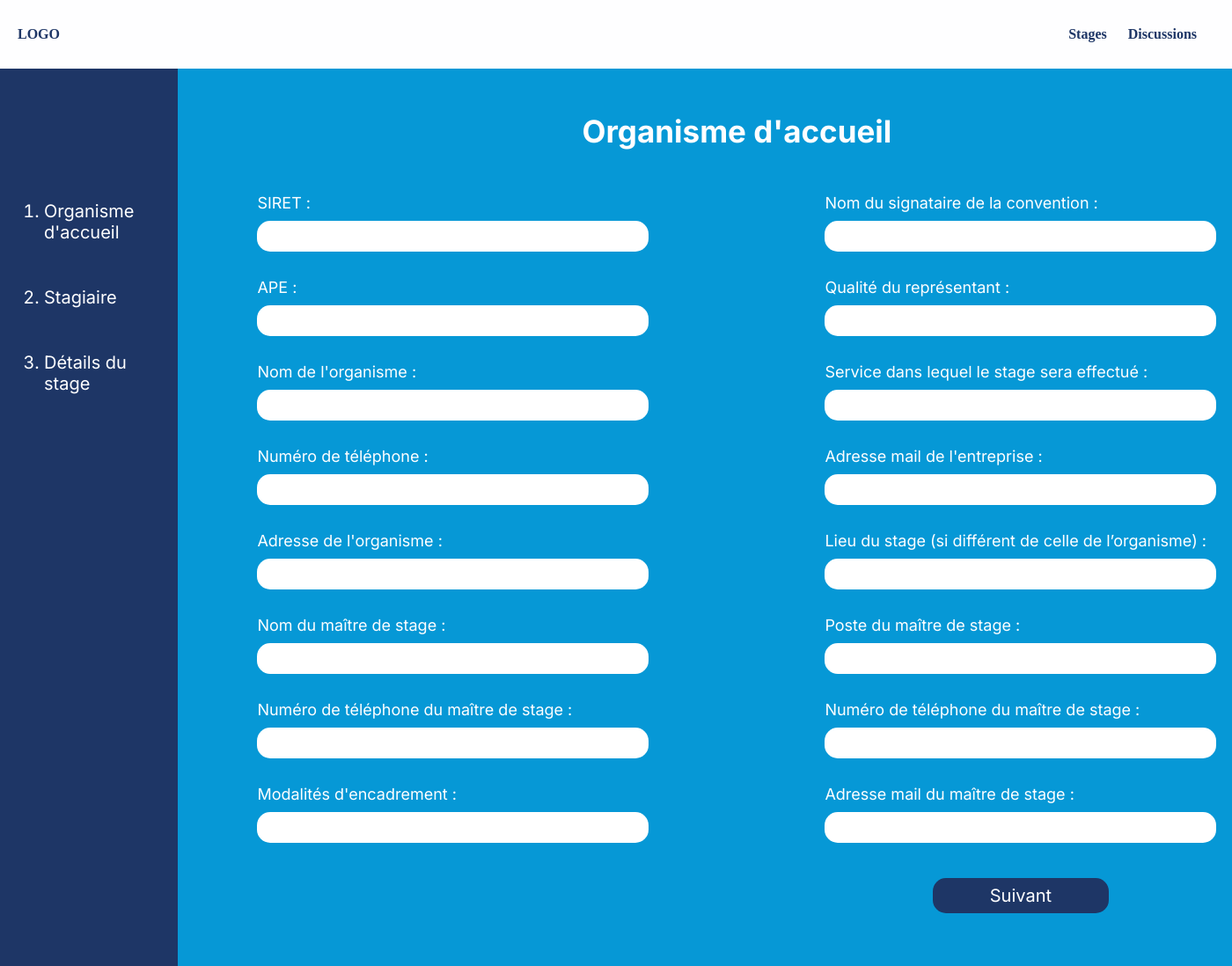
After one commit to rahnya/APPLI-STAGE, a PHP site: page /convention.html in a window 1400 px wide. The commit adds this page. Shown: the whole page at 88% size. Run offline with PHP 8.4, Linux system fonts and the light colour scheme.

Commit message:
Formulaire convention ajouté + modifications font
Googlefont ajouté au lieu de fontawesome pour éviter les pb avec hebergeur :( (#traumadelalan)

```diff
--- /dev/null
+++ b/convention.css
@@ -0,0 +1,133 @@
+@import url(root.Css);
+
+* {
+    margin: 0;
+    padding: 0;
+}
+
+#etape {
+    background-color: var(--foncé);
+    display: flex;
+    flex-direction: column;
+}
+ol {
+    display: flex;
+    flex-direction: column;
+    gap: 50px;
+    padding: 150px 50px;
+    position: sticky;
+    top: 0;
+}
+
+ol li {
+    font-family: 'Inter', serif;
+    color: var(--blanc);
+    font-size: 20px;
+}
+
+main {
+    display: flex;
+    flex-direction: row;
+    background-color: var(--bleuclair);
+    gap: 5%;
+}
+
+h1 {
+    text-align: center;
+}
+
+#etape1, #etape2, #etape3, #recapitulatif {
+    display: flex;
+    flex-direction: column;
+    padding: 50px 20px;
+    gap: 50px;
+}
+
+.formulaire {
+    display: flex;
+    flex-direction: row;
+    justify-content: space-around;
+    gap: 200px;
+}
+
+.section {
+    display: flex;
+    flex-direction: column;
+    gap: 30px;
+}
+
+#edt {
+    display: flex;
+    flex-direction: column;
+    gap: 10px;
+}
+.row {
+    display: flex;
+    flex-direction: row;
+        align-items: center;
+    gap: 10px;
+}
+
+.champ {
+    display: flex;
+    flex-direction: column;
+    gap: 10px;
+}
+
+label {
+    font-family: 'Inter', serif;
+    color: var(--blanc);
+    font-size: 18px;
+}
+
+input[type="text" i], input[type="email" i] {
+    height: 35px;
+    width: 425px;
+    border-radius: 15px;
+    border: none;
+    padding: 0px 10px;
+    font-family: 'Inter', serif;
+}
+
+input[type="date" i] {
+    height: 35px;
+    width: 165px;
+    padding: 5px 10px;
+    border-radius: 15px;
+    border: none;
+    font-family: 'Inter', serif;
+}
+
+input[type="number" i] {
+    height: 30px;
+    width: 40px;
+    padding: 2px;
+    text-align: center;
+    border-radius: 15px;
+    border: none;
+    font-family: 'Inter', serif;
+}
+
+textarea {
+    border-radius: 25px;
+    border: none;
+    padding: 10px;
+    width: 425px;
+    font-family: 'Inter', serif;
+}
+
+.next {
+    display: flex;
+    justify-content: center;
+}
+button {
+    background-color: var(--foncé);
+    color: var(--blanc);
+    font-size: 20px;
+    margin: 10px;
+    height: 40px;
+    width: 200px;
+    border-radius: 15px;
+    font-family: 'Inter', serif;
+    border: none;
+}
--- /dev/null
+++ b/convention.html
@@ -0,0 +1,240 @@
+<!DOCTYPE html>
+<html lang="fr">
+
+<head>
+    <meta charset="UTF-8">
+    <meta name="viewport" content="width=device-width, initial-scale=1.0">
+    <link rel="preconnect" href="https://fonts.googleapis.com">
+<link rel="preconnect" href="https://fonts.gstatic.com" crossorigin>
+<link href="https://fonts.googleapis.com/css2?family=Inter:ital,opsz,wght@0,14..32,100..900;1,14..32,100..900&family=Montserrat:ital,wght@0,100..900;1,100..900&display=swap" rel="stylesheet">
+    <title>Créer une nouvelle convention</title>
+    <link rel="stylesheet" href="convention.css">
+</head>
+
+<body>
+    <header>
+        <div class="logo">LOGO</div>
+        <nav>
+            <a href="etustage.php">Stages</a>
+            <a href="etudiscussion.php">Discussions</a>
+            <a href="#"><i class="fa-solid fa-right-from-bracket"></i></a>
+        </nav>
+    </header>
+
+    <main>
+    <div id="etape">
+        <ol>
+            <li class="actif">Organisme d'accueil</li>
+            <li>Stagiaire</li>
+            <li>Détails du stage</li>
+        </ol>
+    </div>
+
+
+<div id="etape1">
+
+        <h1>Organisme d'accueil</h1>
+<div class="formulaire">
+        <div class="section">
+            <div class="champ">
+                <label for="">SIRET :</label>
+                <input type="text">
+            </div>
+            <div class="champ">
+                <label for="">APE :</label>
+                <input type="text">
+            </div>
+            <div class="champ">
+                <label for="">Nom de l'organisme :</label>
+                <input type="text">
+            </div>
+            <div class="champ">
+                <label for="">Numéro de téléphone :</label>
+                <input type="text">
+            </div>
+            <div class="champ">
+                <label for="">Adresse de l'organisme :</label>
+                <input type="text">
+            </div>
+            <div class="champ">
+                <label for="">Nom du maître de stage :</label>
+                <input type="text">
+            </div>
+            <div class="champ">
+                <label for="">Numéro de téléphone du maître de stage :</label>
+                <input type="text">
+            </div>
+            <div class="champ">
+                <label for="">Modalités d'encadrement :</label>
+                <input type="text">
+            </div>
+        </div>
+
+        <div class="section">
+            <div class="champ">
+                <label for="">Nom du signataire de la convention : </label>
+                <input type="text">
+            </div>
+            <div class="champ">
+                <label for="">Qualité du représentant :</label>
+                <input type="text">
+            </div>
+            <div class="champ">
+                <label for="">Service dans lequel le stage sera effectué : </label>
+                <input type="text">
+            </div>
+            <div class="champ">
+                <label for="">Adresse mail de l'entreprise :</label>
+                <input type="email">
+            </div>
+            <div class="champ">
+                <label for="">Lieu du stage (si différent de celle de l’organisme) : </label>
+                <input type="text">
+            </div>
+            <div class="champ">
+                <label for="">Poste du maître de stage :</label>
+                <input type="text">
+            </div>
+            <div class="champ">
+                <label for="">Numéro de téléphone du maître de stage :</label>
+                <input type="text">
+            </div>
+            <div class="champ">
+                <label for="">Adresse mail du maître de stage :</label>
+                <input type="text">
+            </div>
+            <div class="next">
+            <button class="suivant">Suivant</button>
+        </div>
+        </div>
+    </div>
+    </div>
+
+<!-- <div id="etape2">
+    <h1>Stagiaire</h1>
+    <div class="formulaire">
+    <div class="section">
+        <div class="champ">
+            <label for="">Votre numéro étudiant :</label>
+            <input type="text">
+        </div>
+        <div class="champ">
+            <label for="">Votre nom :</label>
+            <input type="text">
+        </div>
+        <div class="champ">
+            <label for="">Votre prénom :</label>
+            <input type="text">
+        </div>
+        <div class="champ">
+            <label for="">Votre adresse</label>
+            <input type="text">
+        </div>
+        <div class="champ">
+            <label for="">Votre date de naissance :</label>
+            <input type="date" name="" id="">
+        </div>
+    </div>
+    <div class="section">
+        <div class="champ">
+            <label for="">Votre numéro de téléphone :</label>
+            <input type="text">
+        </div>
+        <div class="champ">
+            <label for="">Votre adresse mail étudiante :</label>
+            <input type="text">
+        </div>
+        <div class="champ">
+            <label for="">Votre adresse mail personnelle :</label>
+            <input type="text">
+        </div>
+        <div class="champ">
+            <label for="">Votre caisse primaire d'assurance maladie :</label>
+            <input type="text" placeholder="Nom et adresse postale">
+        </div>
+        <div class="next">
+        <button class="suivant">Suivant</button>
+    </div>
+    </div>
+</div>
+</div> -->
+
+
+<!--<div id="etape3">
+    <h1>Détails du stage</h1>
+    <div class="formulaire">
+    <div class="section">
+        <div class="champ">
+            <label for="">Sujet du stage :</label>
+            <input type="text">
+        </div>
+        <div class="champ">
+            <label for="">Dates du stage :</label>
+            <div class="row">
+                <label for="">Du</label>
+                <input type="date" name="" id="">
+                <label for="">au</label>
+                <input type="date" name="" id="">
+            </div>
+        </div>
+        <div class="champ">
+            <label for="">Emploi du temps :</label>
+            <div id="edt">
+            <div class="row">
+                <input type="number">
+                <label for="">semaines de stage</label>
+            </div>
+            <div class="row">
+                <input type="number">
+                <label for="">jours de présence en stage</label>
+            </div>
+            <div class="row">
+                <input type="number">
+                <label for="">heures de présence par jour</label>
+            </div>
+            <div class="row">
+                <input type="number">
+                <label for="">heures de présence par semaine</label>
+            </div>
+            <div class="row">
+                <input type="number">
+                <label for="">jours de congés autorisés</label>
+            </div>
+        </div>
+        </div>
+        <div class="champ">
+            <label for="">Commentaires :</label>
+            <textarea name="" id="" rows="6"></textarea>
+        </div>
+    </div>
+    <div class="section">
+
+        <div class="champ">
+            <label for="">Activités confiées :</label>
+            <textarea name="" id="" rows="6"></textarea>
+        </div>
+        <div class="champ">
+            <label for="">Compétences à acquerir/développer :</label>
+            <textarea name="" id="" rows="6"></textarea>
+        </div>
+        <div class="champ">
+            <label for="">Avantages - Accés aux droits des salariés  :</label>
+            <textarea name="" id="" rows="4"></textarea>
+        </div>
+        <div class="champ">
+            <label for="">Avantages - Accés aux droits des agents  :</label>
+            <textarea name="" id="" rows="4"></textarea>
+        </div>
+        <div class="next">
+        <button class="suivant">Terminer</button>
+    </div>
+    </div>
+</div>
+</div>
+
+<div id="recapitulatif">
+
+</div> -->
+
+</body>
+</html>
--- a/etudiscussion.php
+++ b/etudiscussion.php
@@ -3,9 +3,11 @@
 <head>
     <meta charset="UTF-8">
     <meta name="viewport" content="width=device-width, initial-scale=1.0">
+    <link rel="preconnect" href="https://fonts.googleapis.com">
+<link rel="preconnect" href="https://fonts.gstatic.com" crossorigin>
+<link href="https://fonts.googleapis.com/css2?family=Inter:ital,opsz,wght@0,14..32,100..900;1,14..32,100..900&family=Montserrat:ital,wght@0,100..900;1,100..900&display=swap" rel="stylesheet">
     <title>Mes discussions</title>
     <link rel="stylesheet" href="CSS/etudiscussion.css">
-    <script src="https://kit.fontawesome.com/93a3f38543.js" crossorigin="anonymous"></script>
 </head>
 <body>
     <header>
--- a/etustage.php
+++ b/etustage.php
@@ -3,9 +3,11 @@
 <head>
     <meta charset="UTF-8">
     <meta name="viewport" content="width=device-width, initial-scale=1.0">
+    <link rel="preconnect" href="https://fonts.googleapis.com">
+<link rel="preconnect" href="https://fonts.gstatic.com" crossorigin>
+<link href="https://fonts.googleapis.com/css2?family=Inter:ital,opsz,wght@0,14..32,100..900;1,14..32,100..900&family=Montserrat:ital,wght@0,100..900;1,100..900&display=swap" rel="stylesheet">
     <title>Mes Stages</title>
     <link rel="stylesheet" href="CSS/style.css">
-    <script src="https://kit.fontawesome.com/93a3f38543.js" crossorigin="anonymous"></script>
 </head>
 <body>
     <header>
--- a/root.Css
+++ b/root.Css
@@ -10,22 +10,22 @@
 
 h1 {
     color: var(--blanc);
-    font-family: 'Inter', sans-serif;
-    font-size: 40px;
+    font-family: 'Inter', serif;
+    font-size: 35px;
 
 }
 
 h3 {
     font-size: 22px;
     color: var(--blanc);
-    font-family: 'Inter';
+    font-family: 'Inter', serif;
 }
 
 
 h4 {
     font-size: 20px;
     color: var(--blanc);
-    font-family: 'inter';
+    font-family: 'Inter', serif;
 }
 
 header {
@@ -33,7 +33,10 @@ header {
     justify-content: space-between;
     align-items: center;
     background-color: var(--blanc);
-    padding: 30px 20px
+    padding: 30px 20px;
+    position: sticky;
+    top: 0;
+    z-index: 1;
 }
 
 .logo {
```
